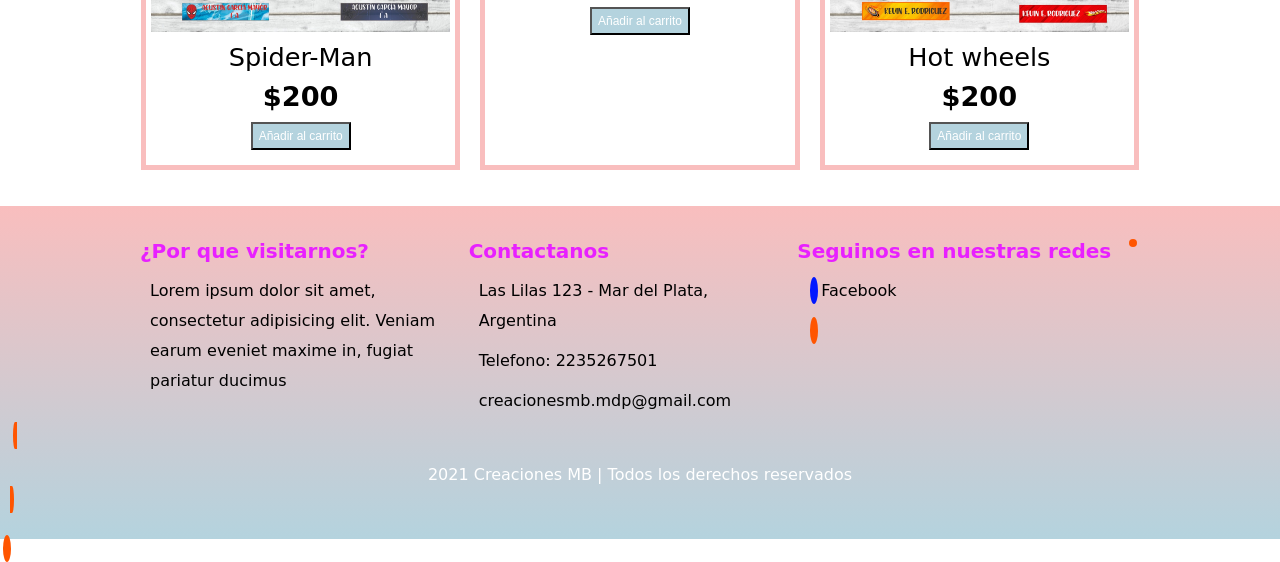
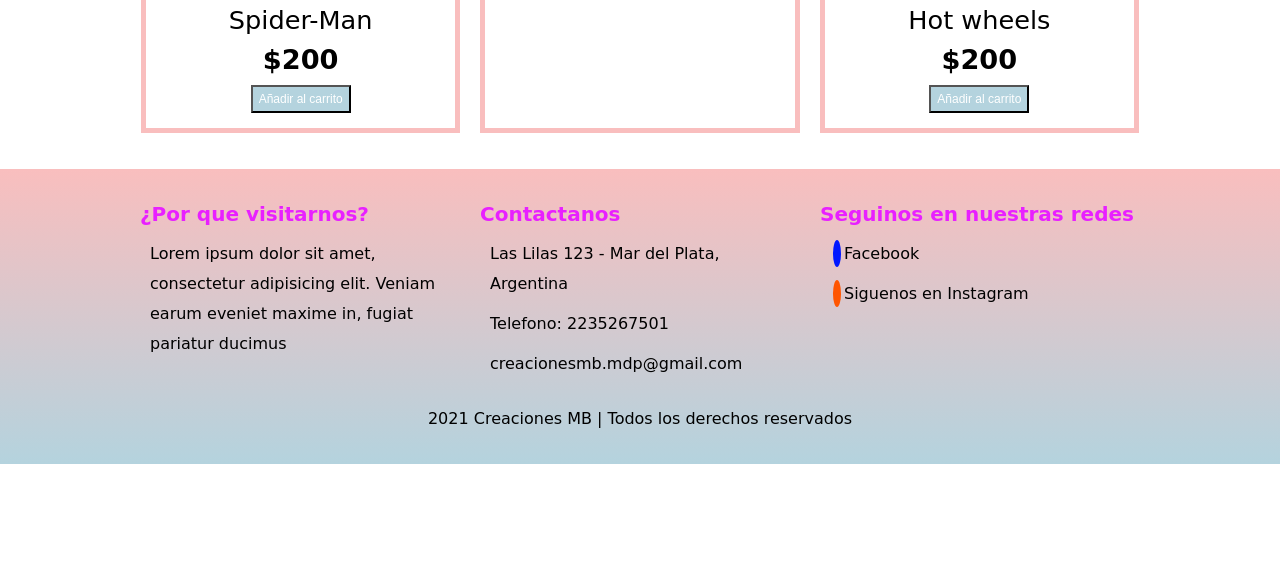
Before and after one commit to caponerocristian/creaciones_MB, a plain HTML site: page html/comprar.html in a window 1280 px wide. Shown: the part 1421-1983 px from the top of the page. After the commit the page ends 1885 px from the top, so only its background shows below. Drawn offline with Linux system fonts and the light colour scheme; a script that the page names is missing; some icons are missing; a web font is replaced by a local one.

Commit message:
Limpiando codigo

```diff
--- a/html/comprar.html
+++ b/html/comprar.html
@@ -109,7 +109,7 @@
             <div class="column column--33">
                 <p class="titulo-footer-3"><b>Seguinos en nuestras redes</b></p>
                 <p class="column__txt"><a href="https://www.facebook.com/creacionesmb.mdp" target="_blank" class="icon-facebook"></a>Facebook</p>
-                <p class="column__txt"><a href="https://www.instagram.com/crea.ciones.mb/" target="_blank" class="icon-instagram">
+                <p class="column__txt"><a href="https://www.instagram.com/crea.ciones.mb/" target="_blank" class="icon-instagram"></a>Siguenos en Instagram</p>
             </div>
         </section>
         <p class="copy">2021 Creaciones MB | Todos los derechos reservados</p>
--- a/scss/base/mediaqueries.scss
+++ b/scss/base/mediaqueries.scss
@@ -1,6 +1,7 @@
 @media screen and (min-width:296px) {
     .logo{
         width: 80%;
+        height: 10%;
     }
     .main-header__contactInfo{
         text-align: right;
```
Also changed, not shown: index.html (+1 -2 lines), css/estilos.css, scss/base/estilos-principales.scss (line endings or trailing spaces), 1 other file.
